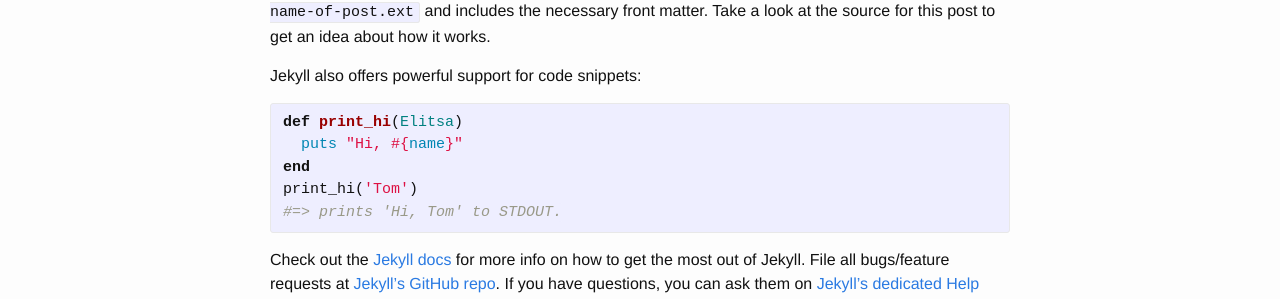
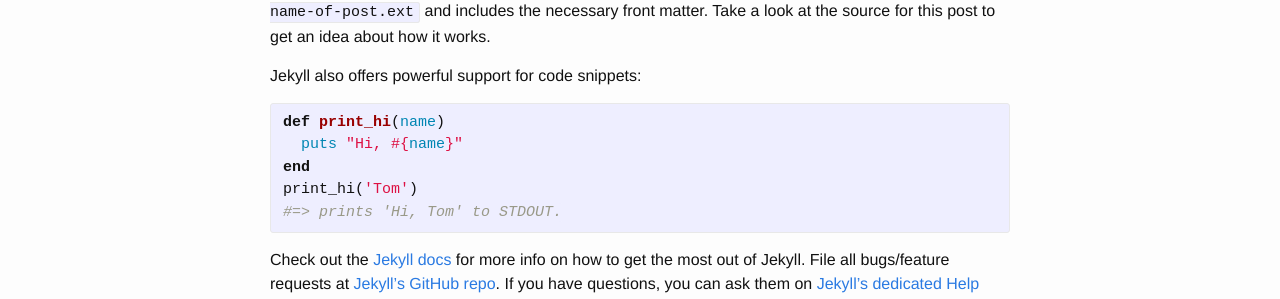
Before and after one commit to ElizaNicolova/portfolio, a Jekyll site: the page built from _posts/2014-11-15-welcome-to-jekyll.markdown, in a window 1280 px wide. Shown: the part 318-617 px from the top of the page. Built offline with Jekyll 4.4.1, drawn with Linux system fonts in a browser that asks for light colours.

Commit message:
merge git commit -m merge git status
:q

clear

git status
git commit -m merge

```diff
--- a/_posts/2014-11-15-welcome-to-jekyll.markdown
+++ b/_posts/2014-11-15-welcome-to-jekyll.markdown
@@ -11,7 +11,7 @@
 Jekyll also offers powerful support for code snippets:
 
 {% highlight ruby %}
-def print_hi(Elitsa)
+def print_hi(name)
   puts "Hi, #{name}"
 end
 print_hi('Tom')
--- a/index.html
+++ b/index.html
@@ -8,7 +8,7 @@
 
 < li class="post-list">
     {% for post in site.posts %}
-      <li>
+   < ul >
         <span class="post-meta">{{ post.date | date: "%b %-d, %Y" }}</span>
 
         <h2>
@@ -16,7 +16,7 @@
         </h2>
       </li>
     {% endfor %}
-  </li>
+  </ul>
 
   <p class="rss-subscribe">subscribe <a href="{{ "/feed.xml" | prepend: site.baseurl }}">via RSS</a></p>
 
```
Also changed, not shown: 1 other file.
